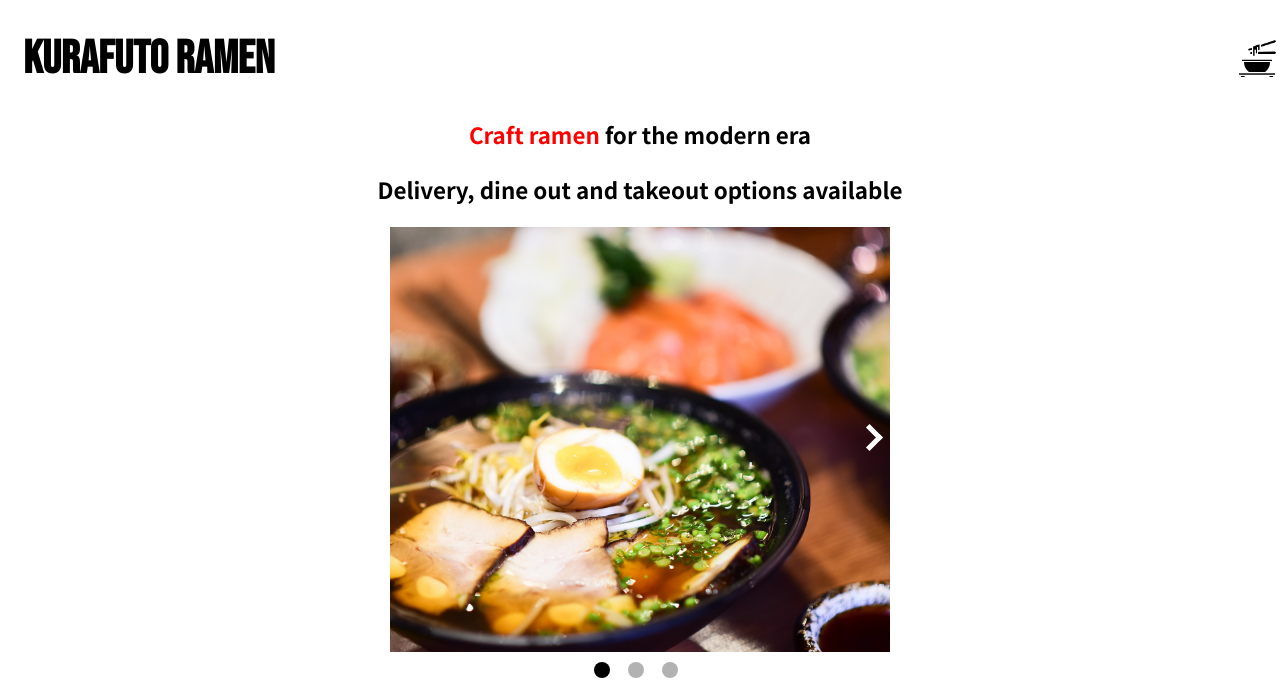
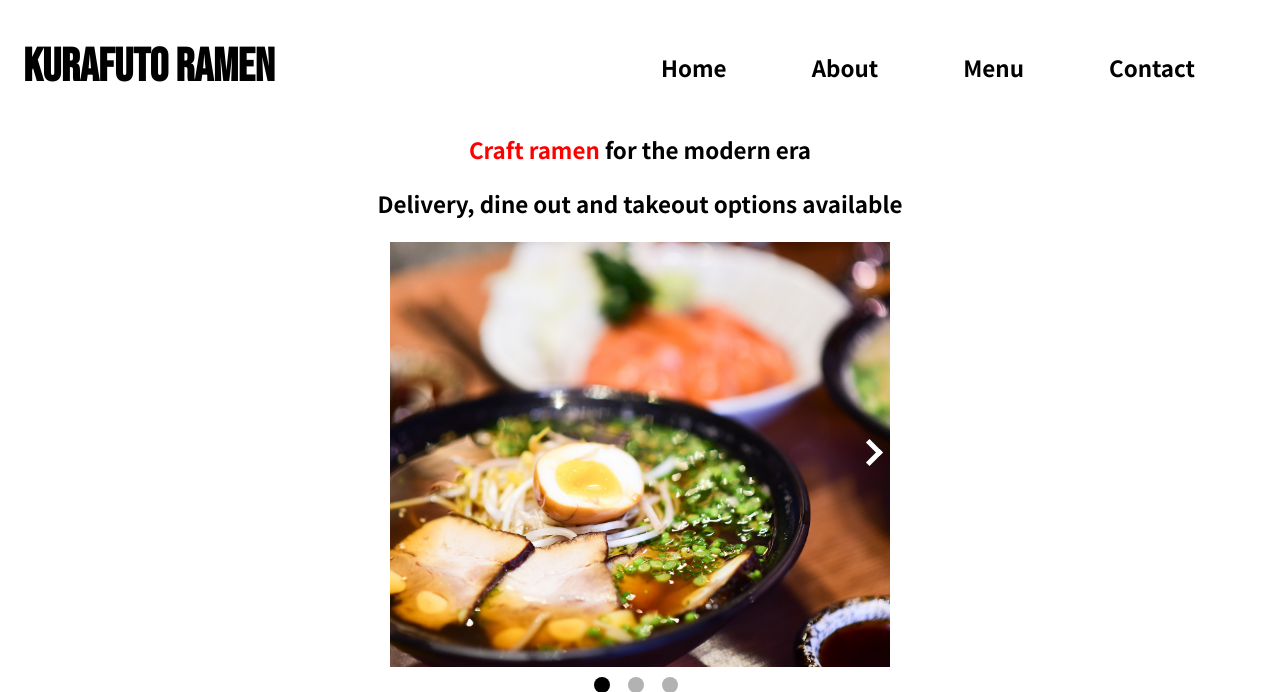
Before and after one commit to michaeloconnelliii/karafutoRamen, a PHP site: page / in a window 1280 px wide. Shown: the top 692 px of the page. Run offline with PHP 8.4, Linux system fonts and the light colour scheme.

Commit message:
Undo the mobile menu for desktop

```diff
--- a/index.html
+++ b/index.html
@@ -13,7 +13,7 @@
     <body>
         <div class="flex-wrapper">
             <header class="header-grid">
-                <h1 class="logo title-page">Kurafuto Ramen</h1>
+                <h1 class="logo title-page mobile-logo">Kurafuto Ramen</h1>
                 <button class="nav-btn nav-open-btn">
                     <img src="img/ramen-black.png" id="nav-img-open">
                 </button>
--- a/style.css
+++ b/style.css
@@ -14,6 +14,7 @@
 a {
     color: black;
     text-decoration-color: red;
+    cursor: pointer;
 }
 
 a:hover, a:focus {
@@ -93,7 +94,6 @@
 nav {
     height: 0%;
     width: 100%;
-    position: fixed;
     z-index: 1;
     top: 0;
     left: 0;
@@ -130,7 +130,7 @@
 .nav-btn {
     grid-column: 3;
     z-index: 3;
-
+    align-self: center;
     width: 50px;
     height: 50px;
     border: none;
@@ -140,10 +140,6 @@
 
 .nav-open {
     height: 100vh;
-}
-
-.nav-btn {
-    align-self: center;
 }
 
 .nav-btn img {
@@ -449,4 +445,45 @@
 
 /* desktop layout */
 @media (min-width: 700px) {
+    /* ======= Typography ======= */
+    .logo {
+        color: black;
+    }
+
+    .nav-menu {
+        font-size: 1.4rem;
+        font-weight: 700;
+    }
+
+    .nav-menu li a {
+        text-decoration: none;
+        color: black;
+    }
+
+    .nav-menu li a:hover, .nav-menu li a:focus {
+        text-decoration: underline;
+        text-decoration-color: red;
+    }
+
+    /* header */
+    .header-grid {
+        display: unset;
+    }
+
+    /* Nav Menu */
+    nav {
+        flex-direction: row;
+        position: static;
+        background: none;
+        transition: none;
+    }
+
+    .mobile-logo, .nav-open-btn, .nav-close-btn {
+        display: none;
+    }
+
+    .nav-menu {
+        width: 55%;
+        flex-direction: row;
+    }
 }
```
